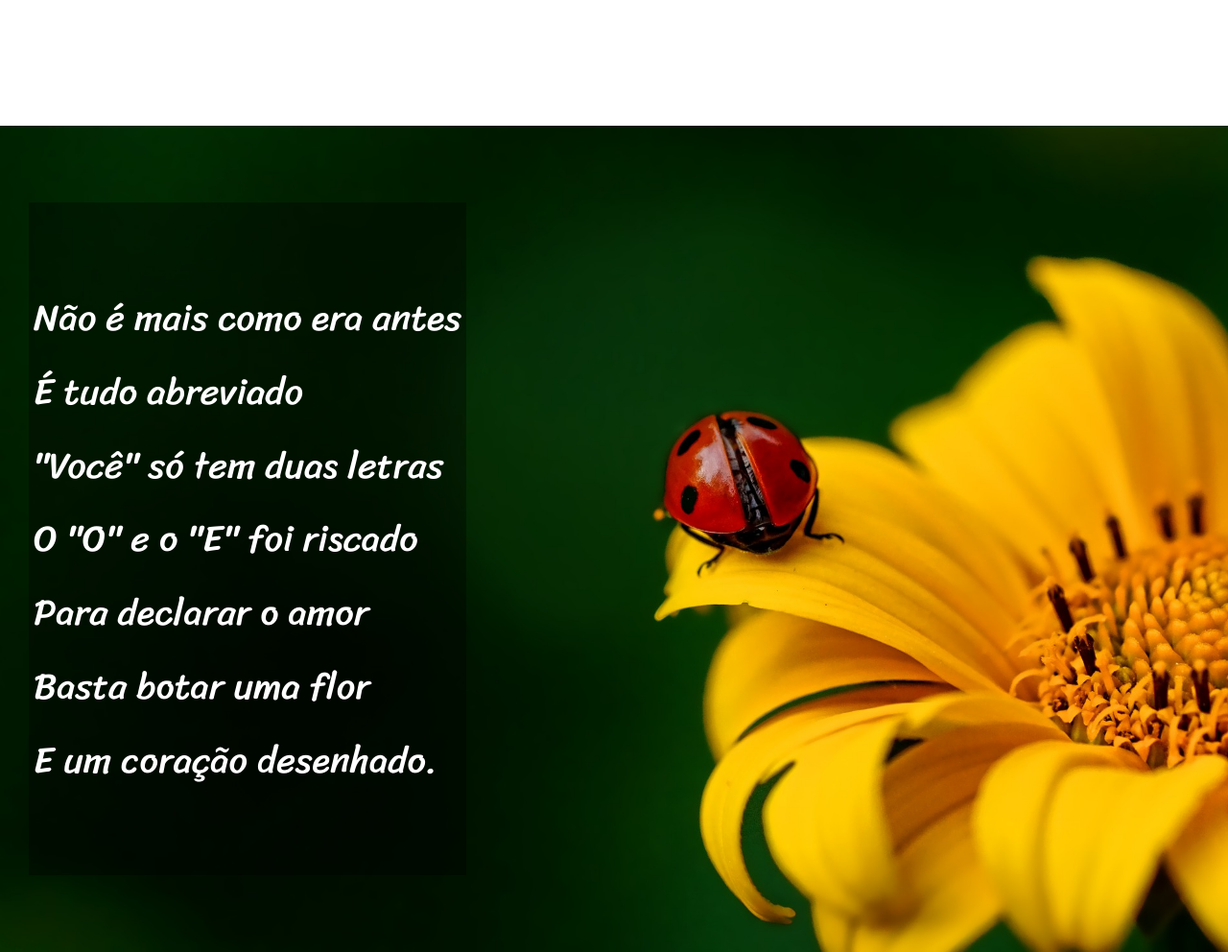
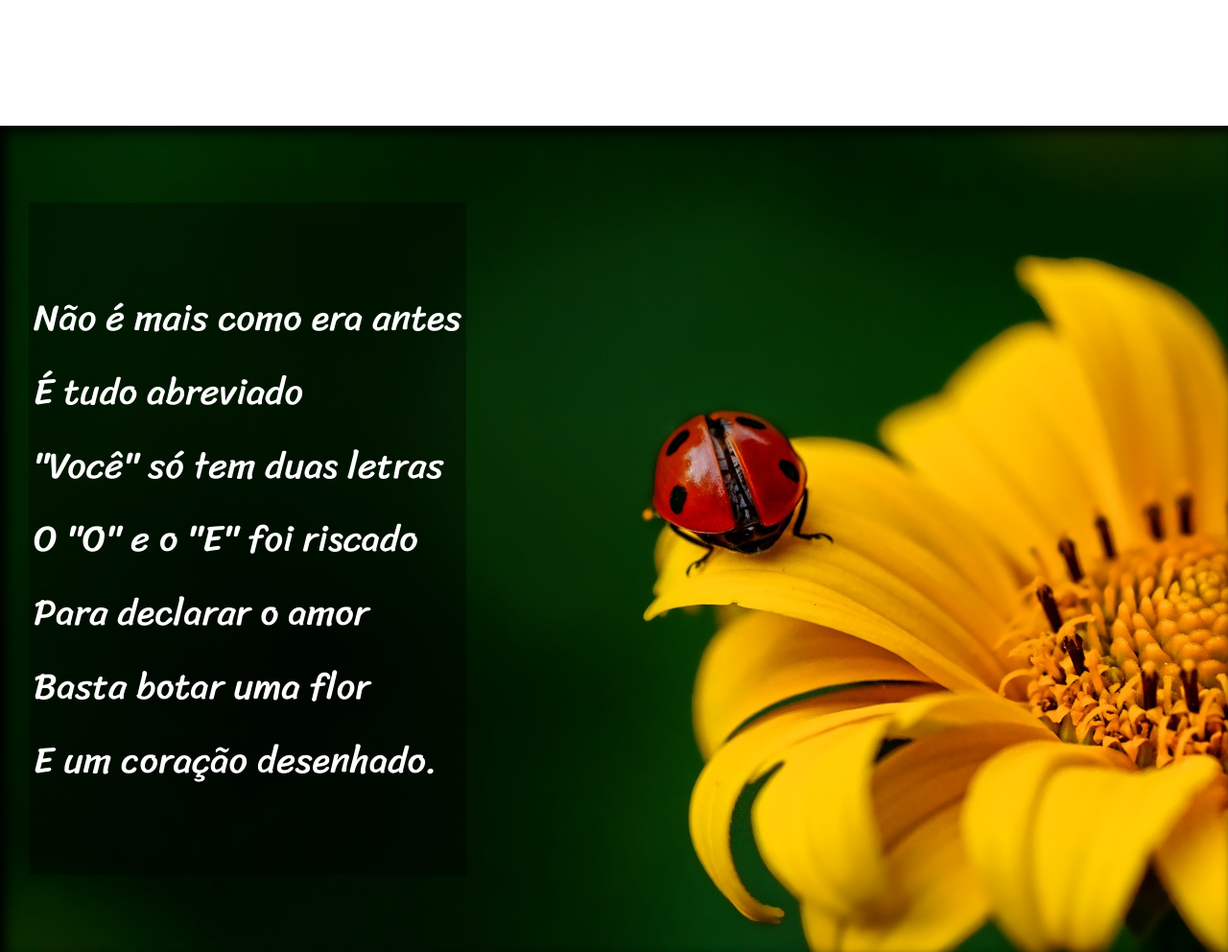
Before and after one commit to gabriellpericles/DESAFIOS, a plain HTML site: page DESAFIO4/index.html in a window 1280 px wide. Shown: the part 980-1972 px from the top of the page at 96% size. Drawn offline with Linux system fonts and the light colour scheme.

Commit message:
Update style.css

```diff
--- a/DESAFIO4/style.css
+++ b/DESAFIO4/style.css
@@ -50,6 +50,7 @@ section{
     padding-top: 10vh;
     padding-bottom: 10vh;
     padding-left: 30px;
+
     line-height: 2em;
     font-size: 3vw;
 }
@@ -59,6 +60,7 @@ section.normal{
 section.imagem{
     background-color: rgba(37, 37, 37, 0.514);
     color: white;
+    box-shadow: inset 6px 6px 13px 0px rgb(0, 0, 0);
 }
 section.imagem > pre{
     background-color: rgba(0, 0, 0, 0.349);
@@ -71,7 +73,7 @@ section > pre{
 }
 
 #q1{
-    background: darkgray url('imagens/background001.jpg') left center/cover no-repeat fixed;
+    background: darkgray url('imagens/background001.jpg') right center/cover no-repeat fixed;
 }
 #q2{
     background: darkgray url('imagens/background002.jpg') left center/cover no-repeat fixed;
```
